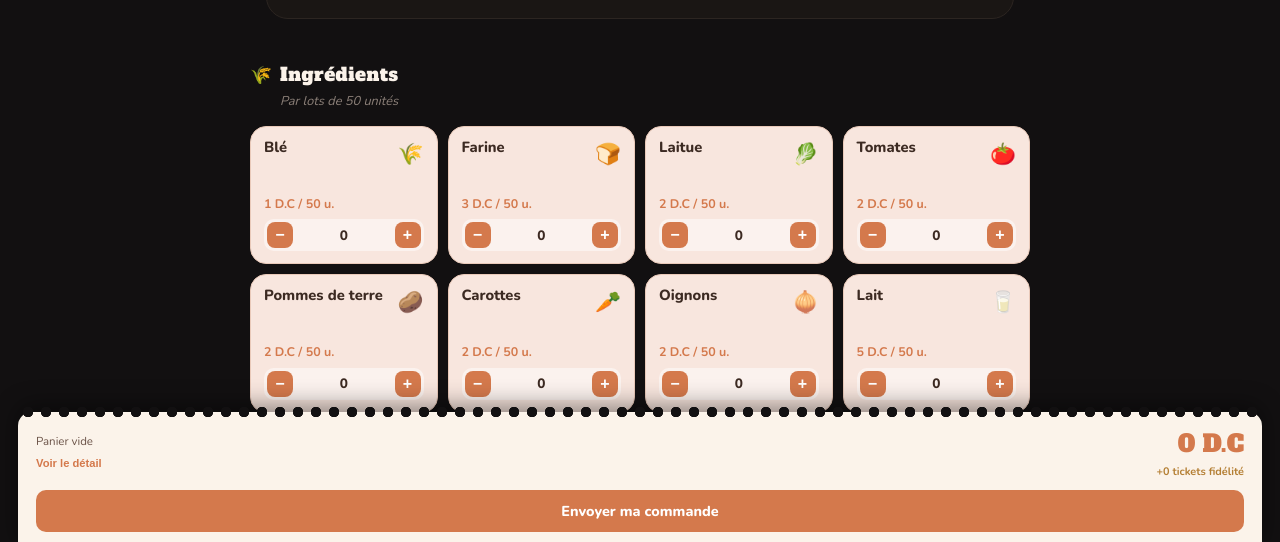
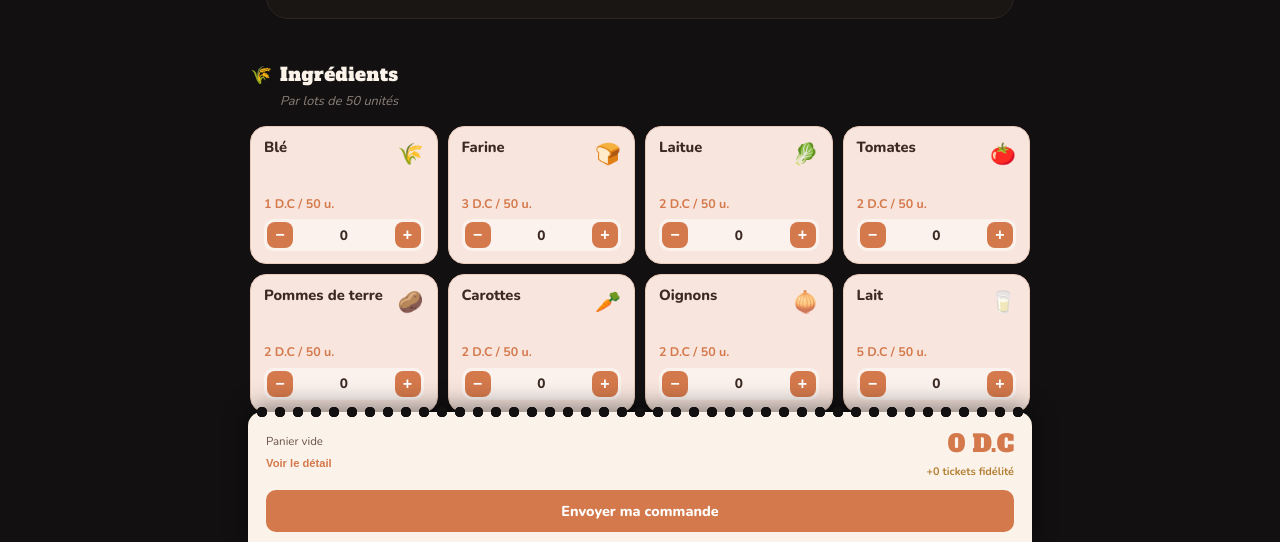
Before and after one commit to Enfarineur/-Bon-G-teau, a plain HTML site: page index.html in a window 1280 px wide. Shown: the part 252-794 px from the top of the page. Drawn offline with nearby package versions, Linux system fonts and the light colour scheme.

Commit message:
Update index.html

```diff
--- a/index.html
+++ b/index.html
@@ -214,7 +214,9 @@
   /* ---------- Sticky cart / ticket ---------- */
   .cart-bar {
     position: sticky; bottom: 0; z-index: 5;
-    margin: 2rem 18px 0;
+    max-width: 820px;
+    margin: 2rem auto 0;
+    padding: 0 18px;
   }
   .ticket {
     background: #fbf3ea;
```
